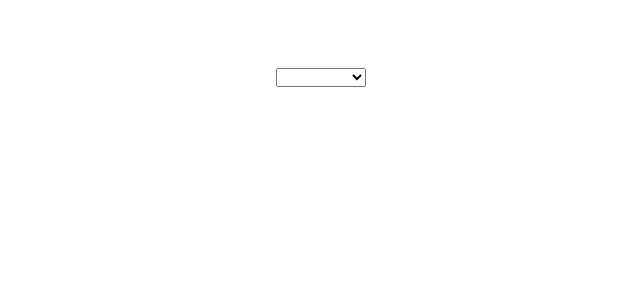
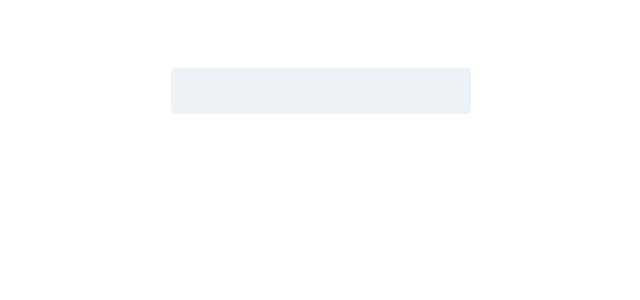
Before and after one commit to jzpeepz/jukepod, a Vue app: page / in a window 1280 px wide. Shown: the top 300 px of the page, without its empty margins (319-959 px from the left). Built offline with nearby package versions, Linux system fonts and the light colour scheme.

Commit message:
Updating styling

```diff
--- a/src/components/Jukebox.vue
+++ b/src/components/Jukebox.vue
@@ -1,5 +1,5 @@
 <template>
-  <div>
+  <div class="container">
     <select v-model="selectedPodcast" @change="changeFeed()">
       <option
         :value="podcast.url"
@@ -58,19 +58,13 @@ export default {
     next() {
       const nextItem = this.items[Math.floor(Math.random() * this.items.length)];
       this.item = nextItem;
-      // audio.setAttribute('src', nextItem.url);
       this.$refs.audio.play();
-
-      // document.querySelector('#juke-title').innerHTML = nextItem.title;
-      // document.querySelector('#juke-summary').innerHTML = nextItem.summary;
       window.localStorage.setItem('juke_guid', nextItem.guid);
     },
     timestampUpdate(event) {
       window.localStorage.setItem('juke_timestamp', event.target.currentTime);
     },
     timestampSet() {
-      // const audio = document.querySelector('audio');
-      // console.log(audio);
       const timestamp = window.localStorage.getItem('juke_timestamp');
 
       if (timestamp > 0) {
@@ -91,11 +85,12 @@ export default {
           return Array.from(items)
             .filter((el) => el.querySelector('*|episodeType').innerHTML === 'full')
             .map((el) => {
-              const summary = el.querySelector('description').innerHTML;
+              // const summary = el.querySelector('description').innerHTML;
+              const summaryText = el.querySelector('*|summary').innerHTML;
               return {
                 title: el.querySelector('title').innerHTML,
-                // summary: el.querySelector('*|summary').innerHTML,
-                summary: summary.replace('<![CDATA[', '').replace(']]>', ''),
+                summary: summaryText,
+                // summary: summary.replace('<![CDATA[', '').replace(']]>', ''),
                 url: el.querySelector('enclosure').getAttribute('url'),
                 guid: el.querySelector('guid').innerHTML,
               };
@@ -125,6 +120,77 @@ export default {
 };
 </script>
 
-<style>
+<style lang="scss" scoped>
+.container {
+  max-width: 500px;
+  margin-left: auto;
+  margin-right: auto;
+}
+figure audio {
+  margin-top: 20px;
+}
+select, button {
+  width: 60%;
+}
 
+button {
+    box-sizing: border-box;
+    border: 0 solid #e2e8f0 /* 2 */;
+    font-family: inherit;
+    font-size: 100%;
+    line-height: 1.15;
+    margin: 0 /* 2 */;
+    overflow: visible;
+    text-transform: none;
+    -webkit-appearance: button;
+    background-color: transparent;
+    background-image: none;
+    padding: 0;
+    cursor: pointer;
+    padding: 0;
+    line-height: inherit;
+    color: inherit;
+    --bg-opacity: 1!important;
+    background-color: #e2e8f0!important;
+    background-color: rgba(226,232,240,var(--bg-opacity))!important;
+    border-radius: .25rem!important;
+    font-weight: 700!important;
+    padding-top: .5rem!important;
+    padding-bottom: .5rem!important;
+    padding-left: 1rem!important;
+    padding-right: 1rem!important;
+    --text-opacity: 1!important;
+    color: #2d3748!important;
+    color: rgba(45,55,72,var(--text-opacity))!important;
+}
+
+select {
+    font-family: inherit;
+    font-size: 100%;
+    line-height: 1.15;
+    margin: 0 /* 2 */;
+    text-transform: none;
+    -webkit-appearance: none!important;
+    -moz-appearance: none!important;
+    appearance: none!important;
+    --bg-opacity: 1!important;
+    background-color: #edf2f7!important;
+    background-color: rgba(237,242,247,var(--bg-opacity))!important;
+    --border-opacity: 1!important;
+    border-color: #edf2f7!important;
+    border-color: rgba(237,242,247,var(--border-opacity))!important;
+    border-radius: .25rem!important;
+    border-width: 1px!important;
+    display: block!important;
+    line-height: 1.25!important;
+    padding-top: .75rem!important;
+    padding-bottom: .75rem!important;
+    padding-left: 1rem!important;
+    padding-right: 2rem!important;
+    --text-opacity: 1!important;
+    color: #4a5568!important;
+    color: rgba(74,85,104,var(--text-opacity))!important;
+    margin-left: auto;
+    margin-right: auto;
+}
 </style>
```
Also changed, not shown: 13 other files (tests, documents, lock files or other folders).
